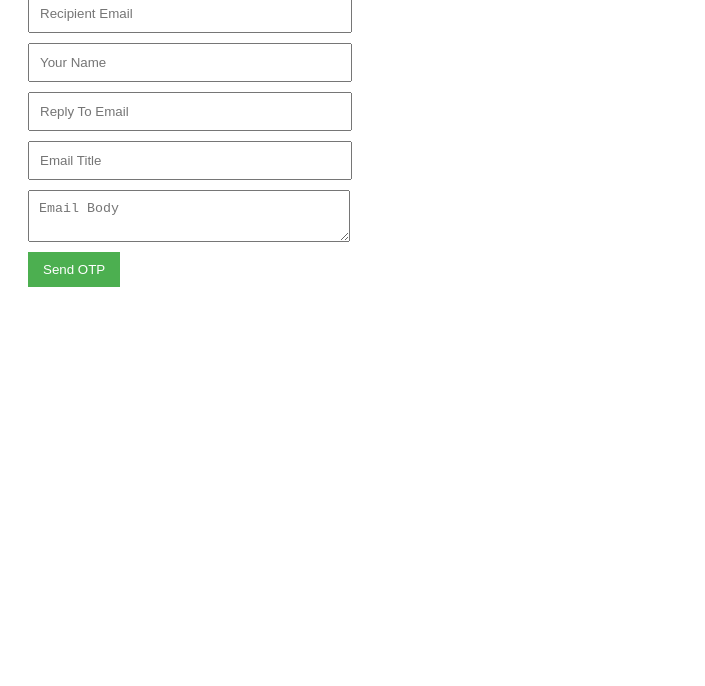
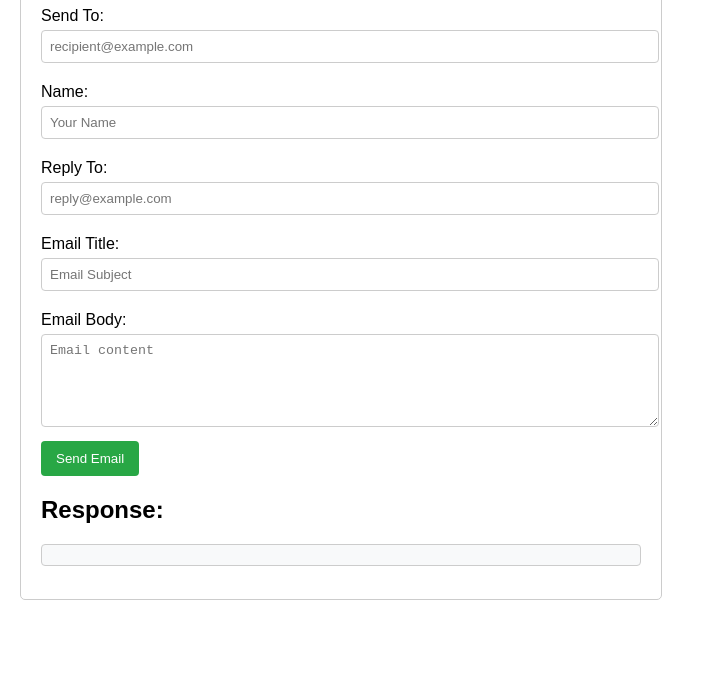
Before and after one commit to aijaz009/otp, a plain HTML site: page index.html in a window 1280 px wide. Shown: the part 114-800 px from the top of the page, without its empty margins (0-705 px from the left). Drawn offline with nearby package versions, Linux system fonts and the light colour scheme.

Commit message:
Update index.html

```diff
--- a/index.html
+++ b/index.html
@@ -3,77 +3,106 @@
 <head>
     <meta charset="UTF-8">
     <meta name="viewport" content="width=device-width, initial-scale=1.0">
-    <title>Send OTP via RapidMail API</title>
+    <title>Email Sender API Test</title>
     <script src="https://code.jquery.com/jquery-3.6.0.min.js"></script>
     <style>
         body {
             font-family: Arial, sans-serif;
+            margin: 20px;
             padding: 20px;
+            border: 1px solid #ccc;
+            border-radius: 5px;
+            max-width: 600px;
         }
-        input, textarea {
+        h1 {
+            text-align: center;
+        }
+        label {
             display: block;
-            margin: 10px 0;
-            padding: 10px;
-            width: 300px;
+            margin: 10px 0 5px;
+        }
+        input, textarea, select {
+            width: 100%;
+            padding: 8px;
+            margin-bottom: 10px;
+            border: 1px solid #ccc;
+            border-radius: 4px;
         }
         button {
             padding: 10px 15px;
-            background-color: #4CAF50;
+            background-color: #28a745;
             color: white;
             border: none;
+            border-radius: 4px;
             cursor: pointer;
+        }
+        button:hover {
+            background-color: #218838;
         }
         #response {
             margin-top: 20px;
+            border: 1px solid #ccc;
+            padding: 10px;
+            border-radius: 4px;
+            background-color: #f8f9fa;
         }
     </style>
 </head>
 <body>
-    <h1>Send OTP Email</h1>
-    <form id="otpForm">
-        <input type="email" id="sendto" placeholder="Recipient Email" required>
+    <h1>Email Sender API Test</h1>
+    <form id="api-form">
+        <label for="sendto">Send To:</label>
+        <input type="email" id="sendto" placeholder="recipient@example.com" required>
+
+        <label for="name">Name:</label>
         <input type="text" id="name" placeholder="Your Name" required>
-        <input type="text" id="replyTo" placeholder="Reply To Email" required>
-        <input type="text" id="title" placeholder="Email Title" required>
-        <textarea id="body" placeholder="Email Body" required></textarea>
-        <button type="submit">Send OTP</button>
+
+        <label for="replyTo">Reply To:</label>
+        <input type="email" id="replyTo" placeholder="reply@example.com" required>
+
+        <label for="title">Email Title:</label>
+        <input type="text" id="title" placeholder="Email Subject" required>
+
+        <label for="body">Email Body:</label>
+        <textarea id="body" rows="5" placeholder="Email content" required></textarea>
+
+        <button type="submit">Send Email</button>
     </form>
-    <div id="response"></div>
+
+    <h2>Response:</h2>
+    <pre id="response"></pre>
 
     <script>
-        $('#otpForm').on('submit', function(e) {
+        $('#api-form').on('submit', async function (e) {
             e.preventDefault();
 
             const settings = {
                 async: true,
                 crossDomain: true,
-                url: 'https://rapidmail.p.rapidapi.com/',
+                url: 'https://mail-sender-api1.p.rapidapi.com/',
                 method: 'POST',
                 headers: {
-                    'x-rapidapi-key': 'Qin9902wJRmshsTE54XUIARXzJqbp1JjOD8jsnrGlWi9N1m6jO', // Your API key
-                    'x-rapidapi-host': 'rapidmail.p.rapidapi.com',
+                    'x-rapidapi-key': 'Qin9902wJRmshsTE54XUIARXzJqbp1JjOD8jsnrGlWi9N1m6jO',
+                    'x-rapidapi-host': 'mail-sender-api1.p.rapidapi.com',
                     'Content-Type': 'application/json'
                 },
                 processData: false,
                 data: JSON.stringify({
-                    ishtml: "false",
                     sendto: $('#sendto').val(),
                     name: $('#name').val(),
                     replyTo: $('#replyTo').val(),
+                    ishtml: "false",
                     title: $('#title').val(),
                     body: $('#body').val()
                 })
             };
 
-            $.ajax(settings)
-                .done(function(response) {
-                    $('#response').html('<p>Email sent successfully!</p>');
-                    console.log(response);
-                })
-                .fail(function(jqXHR, textStatus) {
-                    $('#response').html('<p>Error sending email: ' + jqXHR.responseText + '</p>');
-                    console.error('Error:', textStatus, jqXHR);
-                });
+            try {
+                const response = await $.ajax(settings);
+                $('#response').text(JSON.stringify(response, null, 2));
+            } catch (error) {
+                $('#response').text(`Error: ${error.responseText}`);
+            }
         });
     </script>
 </body>
```
